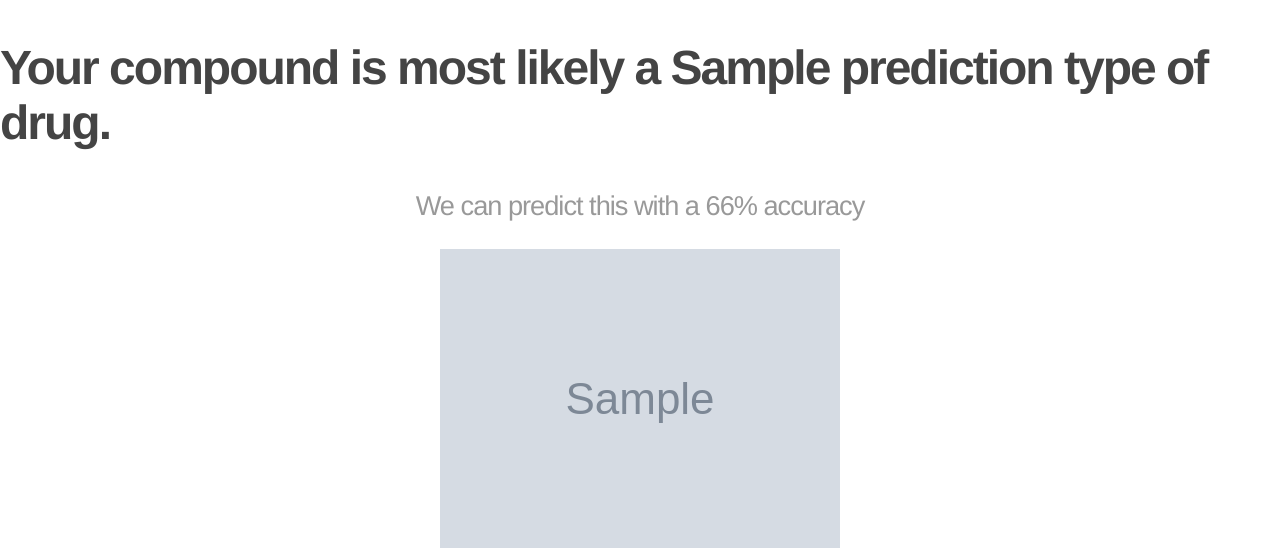
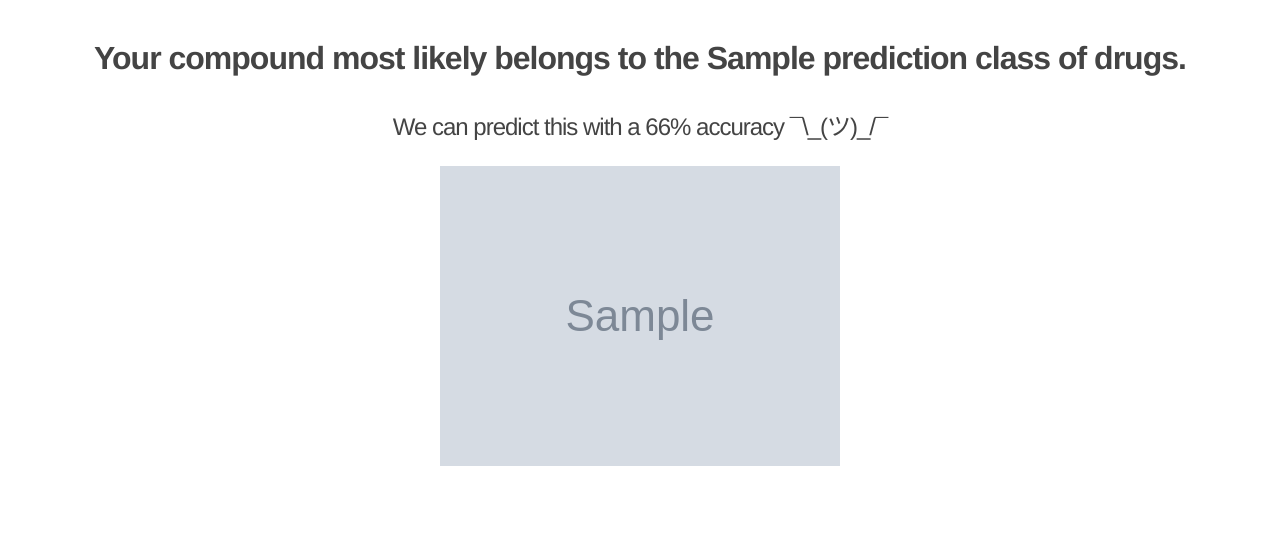
Before and after one commit to veeps/molecular_classification, a Python web app: template flask/templates/results.html in a window 1280 px wide. Shown: the top 548 px of the page. Run offline with Jinja, Linux system fonts and the light colour scheme; the template is opened without the code that fills it: most values are stand-ins (such as "Sample title", 1, 10 or a date in 2020); grey boxes marked "Sample" are stand-in pictures.

Commit message:
updated css

```diff
--- a/flask/app.py
+++ b/flask/app.py
@@ -58,11 +58,11 @@ def home():
 
                 prediction = model.predict_classes(img_tensor)
                 if prediction[0] == 0:
-                    prediction = "Antineoplastic"
+                    prediction = "antineoplastic"
                 elif prediction[0] == 1:
                     prediction = "CNS"
                 elif preturn[0] == 1:
-                    prediction = "Cardio"
+                    prediction = "cardio"
 
                 return render_template("/results.html", prediction=prediction, imgpath = img_path)
 
--- a/flask/static/css/main.css
+++ b/flask/static/css/main.css
@@ -46,14 +46,14 @@ div.about {
      -moz-border-radius: 6px;
           border-radius: 6px;
 }
-h2 {
+div h2 {
   font-size: 3em;
   margin-top: 40px;
   text-align: left;
   letter-spacing: -2px;
 }
 h3 {
-  font-size: 1.7em;
+  font-size: 2em;
   font-weight: 100;
   margin-top: 30px;
   text-align: center;
--- a/flask/templates/results.html
+++ b/flask/templates/results.html
@@ -3,10 +3,26 @@
 <head>
   <link rel="stylesheet" href="{{ url_for('static', filename='css/main.css') }}">
 </head>
+<style>
+h2 {
+  font-size: 2em;
+  margin-top: 40px;
+  text-align: center;
+  letter-spacing: -1px;
+}
+h3 {
+	font-size: 1.5em;
+	font-weight: 500;
+	margin-top: 30px;
+	text-align: center;
+	letter-spacing: -1px;
+	color: #444;
+}
+</style>
 <body>
-<h2>Your compound is most likely a {{prediction}} type of drug.</h2>
+<h2>Your compound most likely belongs to the {{prediction}} class of drugs.</h2>
 <div align="center">
-	<h3>We can predict this with a 66% accuracy</h3>
+	<h3>We can predict this with a 66% accuracy ¯\_(ツ)_/¯</h3>
 	<p><img src="{{imgpath}}"></img>
 </div>
 </body>
```
